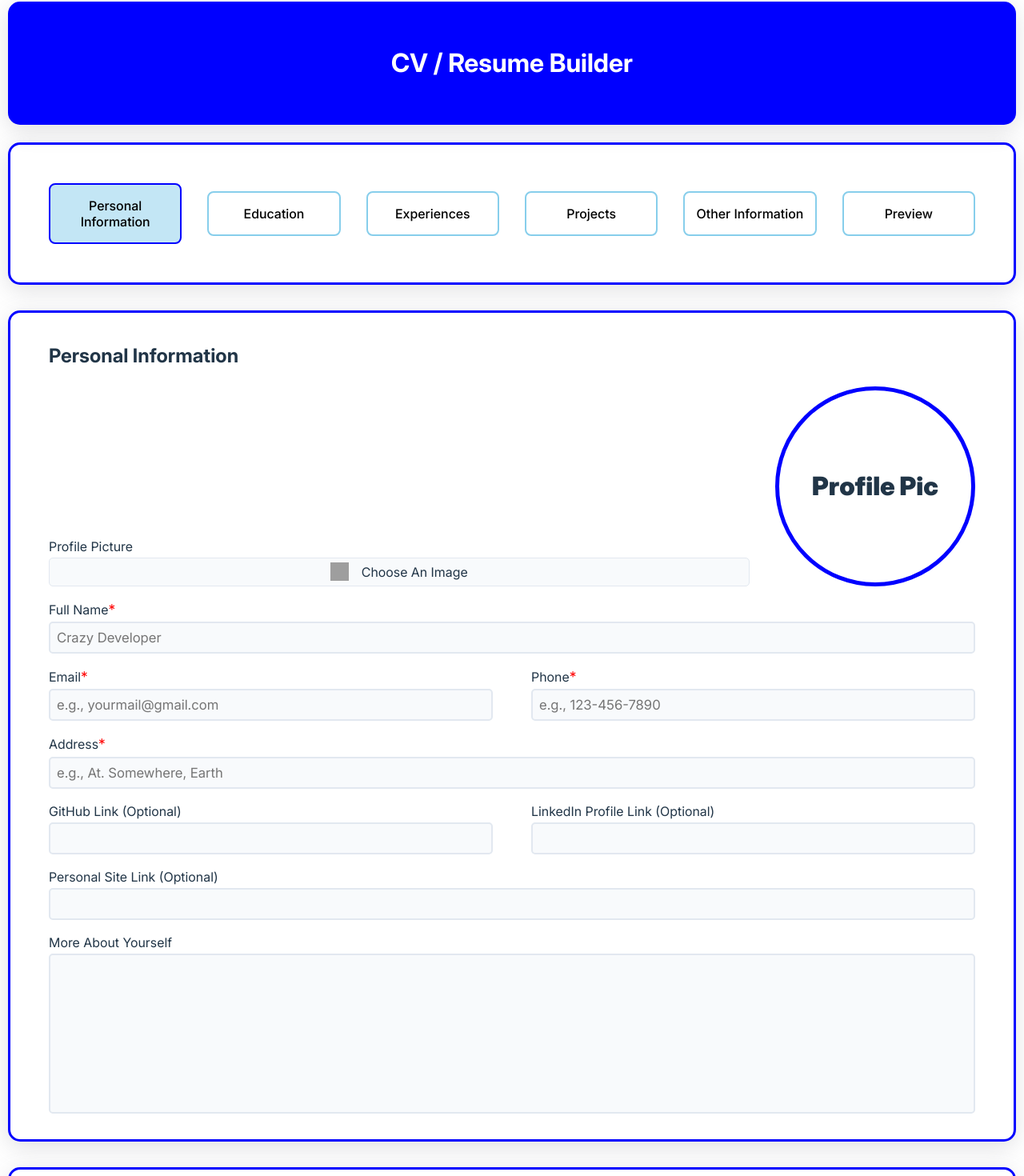
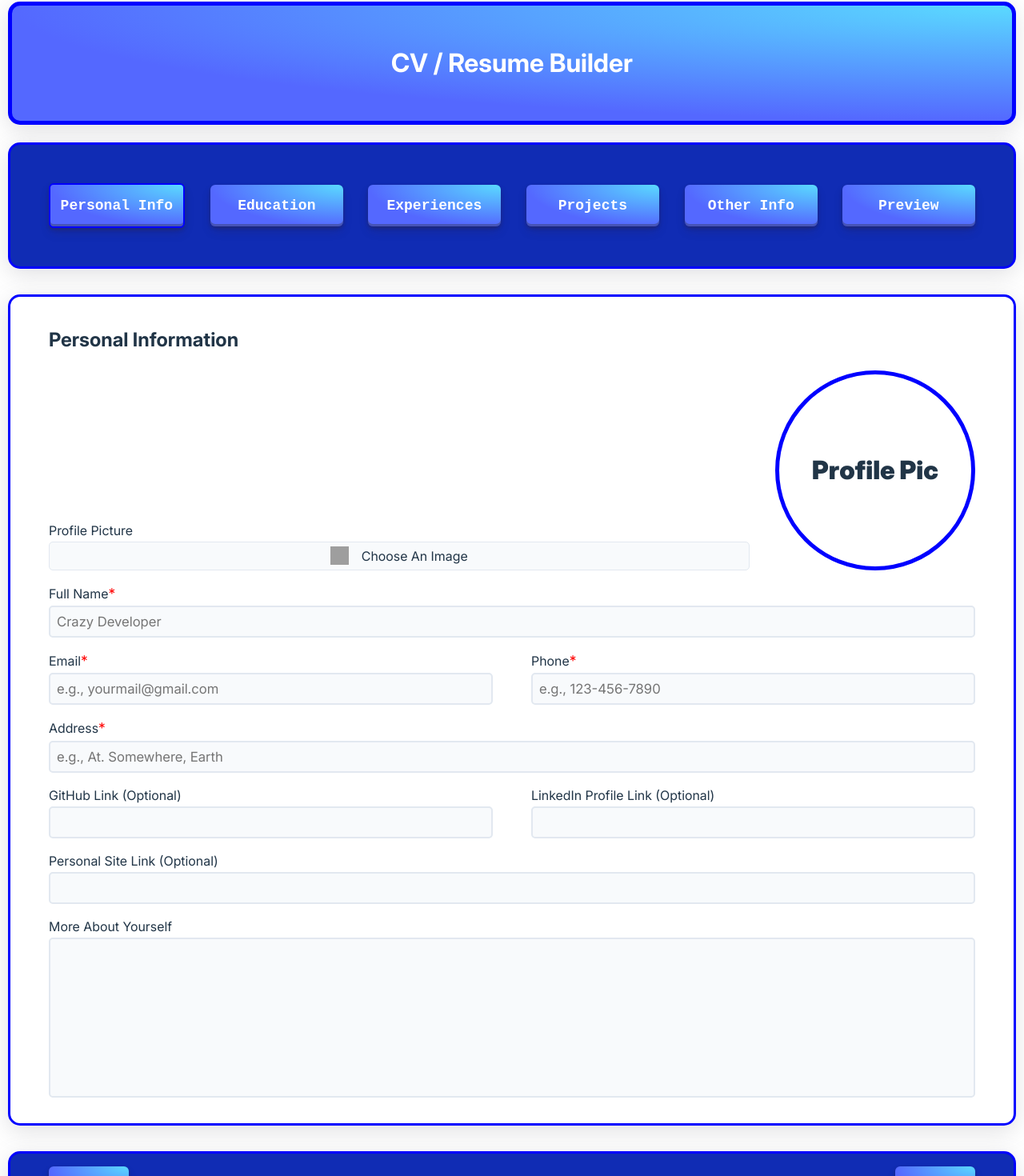
Before and after one commit to yashu483/odin-cv-application, a React (Vite) app: page / in a window 1280 px wide. Shown: the part 29-1499 px from the top of the page at 80% size. Built offline with nearby package versions, Linux system fonts and the light colour scheme; grey boxes are pictures that could not be loaded.

Commit message:
style: change button background and effects

```diff
--- a/src/components/Body.jsx
+++ b/src/components/Body.jsx
@@ -22,13 +22,13 @@ const personalInfo = {
 };
 const SECTIONS = [
   {
-    name: "Personal Information",
+    name: "Personal Info",
     key: "personalInfo",
   },
   { name: "Education", key: "education" },
   { name: "Experiences", key: "experience" },
   { name: "Projects", key: "projects" },
-  { name: "Other Information", key: "otherInfo" },
+  { name: "Other Info", key: "otherInfo" },
   { name: "Preview", key: "preview" },
 ];
 
@@ -57,7 +57,7 @@ function Header({ selectedSection, changeSection }) {
             key={section.key}
             type="button"
             onClick={() => changeSection(section.key)}
-            className={`section-buttons ${
+            className={`button-29 ${
               selectedSection === section.key ? "selected-section-button" : ""
             }`}
           >
@@ -68,12 +68,45 @@ function Header({ selectedSection, changeSection }) {
     </header>
   );
 }
-function Footer() {
+function Footer({ selectedSection, changeSection }) {
+  const navigateButtonHandler = function navigateButtonHandler(e) {
+    let selectedSectionIndex;
+    let indexToSelect;
+    SECTIONS.forEach((item, index) => {
+      if (item.key === selectedSection) {
+        selectedSectionIndex = index;
+      }
+    });
+    if (
+      (selectedSectionIndex === 0 && e.target.id === "previous") ||
+      (selectedSectionIndex === SECTIONS.length - 1 && e.target.id === "next")
+    )
+      return;
+    else {
+      if (e.target.id === "previous") indexToSelect = selectedSectionIndex - 1;
+      else indexToSelect = selectedSectionIndex + 1;
+    }
+    changeSection(SECTIONS[indexToSelect].key);
+  };
   return (
     <footer>
       <nav className="elevated">
-        <button type="button">Previous</button>
-        <button type="button">Next</button>
+        <button
+          type="button"
+          id="previous"
+          className="button-29"
+          onClick={navigateButtonHandler}
+        >
+          Previous
+        </button>
+        <button
+          type="button"
+          id="next"
+          className="button-29"
+          onClick={navigateButtonHandler}
+        >
+          Next
+        </button>
       </nav>
       <h3 className="footer-link">
         <a href="#">Created By Yashu</a>
@@ -175,7 +208,7 @@ function Body() {
         otherInfo={otherInfo}
         setOtherInfo={setOtherInfo}
       />
-      <Footer />
+      <Footer selectedSection={selectedSection} changeSection={changeSection} />
     </>
   );
 }
--- a/src/components/OtherInfo.jsx
+++ b/src/components/OtherInfo.jsx
@@ -100,6 +100,7 @@ const ShowOtherInfo = function ShowOtherInfo({ otherInfo, setOtherInfo }) {
               otherInfoCategoryArray={otherInfo[key]}
               otherInfo={otherInfo}
               setOtherInfo={setOtherInfo}
+              key={key}
             />
           );
         })}
--- a/src/styles/Body.css
+++ b/src/styles/Body.css
@@ -31,7 +31,11 @@ header > h1 {
   border: 5px solid blue;
   border-radius: 15px;
   padding: 3rem 0;
-  background-color: blue;
+  background-image: radial-gradient(
+    100% 100% at 100% 0,
+    #5adaff 0,
+    #5468ff 100%
+  );
   color: white;
 }
 header > nav {
@@ -42,10 +46,66 @@ header > nav {
   border-radius: 15px;
   padding: 3rem 3rem;
   gap: 2rem;
+  /* background-color: rgb(209, 190, 246); */
+  /* background-image: linear-gradient(to right, #d1bef6 0%, #845ab0 100%); */
+  background-color: #102cb4;
 }
 .selected-section-button {
   border: 2px solid rgb(0, 0, 255) !important ;
   background-color: rgb(135, 206, 235, 0.5);
+}
+
+/* CSS */
+.button-29 {
+  align-items: center;
+  appearance: none;
+  background-image: radial-gradient(
+    100% 100% at 100% 0,
+    #5adaff 0,
+    #5468ff 100%
+  );
+  border: 0;
+  border-radius: 6px;
+  box-shadow: rgba(45, 35, 66, 0.4) 0 2px 4px,
+    rgba(45, 35, 66, 0.3) 0 7px 13px -3px, rgba(58, 65, 111, 0.5) 0 -3px 0 inset;
+  box-sizing: border-box;
+  color: white;
+  font-weight: 600;
+  width: 100px;
+  flex-wrap: wrap;
+  cursor: pointer;
+  display: flex;
+  font-family: "JetBrains Mono", monospace;
+
+  justify-content: center;
+
+  list-style: none;
+
+  position: relative;
+
+  text-decoration: none;
+  transition: box-shadow 0.15s, transform 0.15s;
+  user-select: none;
+  -webkit-user-select: none;
+  touch-action: manipulation;
+  will-change: box-shadow, transform;
+  font-size: 18px;
+}
+
+.button-29:focus {
+  box-shadow: #3c4fe0 0 0 0 1.5px inset, rgba(45, 35, 66, 0.4) 0 2px 4px,
+    rgba(45, 35, 66, 0.3) 0 7px 13px -3px, #3c4fe0 0 -3px 0 inset;
+}
+
+.button-29:hover {
+  box-shadow: rgba(45, 35, 66, 0.4) 0 4px 8px,
+    rgba(45, 35, 66, 0.3) 0 7px 13px -3px, #3c4fe0 0 -3px 0 inset;
+  transform: translateY(-2px);
+}
+
+.button-29:active {
+  box-shadow: #3c4fe0 0 3px 7px inset;
+  transform: translateY(2px);
 }
 header > nav > button {
   padding: 1rem 10px;
@@ -67,6 +127,7 @@ footer > nav {
   border-radius: 15px;
   padding: 1rem 3rem;
   gap: 2rem;
+  background-color: #102cb4;
 }
 
 footer > nav > button {
--- a/src/styles/Education.css
+++ b/src/styles/Education.css
@@ -39,12 +39,101 @@
   border: 2px solid black;
 }
 
-.education-add-button {
+/* .education-add-button {
   border: 2px solid gray;
   font-weight: 800;
   background-color: skyblue;
+} */
+
+/* CSS */
+/* .education-add-button {
+  background-color: rgb(39, 174, 97);
+  background-image: none;
+  background-position: 0 90%;
+  background-repeat: repeat no-repeat;
+  border-radius: 15px 225px 255px 15px 15px 255px 225px 15px;
+  border-style: solid;
+  border-width: 2px;
+  box-shadow: rgba(0, 0, 0, 0.2) 15px 28px 25px -18px;
+  box-sizing: border-box;
+  color: #41403e;
+  cursor: pointer;
+  font-size: 1rem;
+  padding: 0.75rem;
+  text-decoration: none;
+  transition: all 235ms ease-in-out;
+  border-bottom-left-radius: 15px 255px;
+  border-bottom-right-radius: 225px 15px;
+  border-top-left-radius: 255px 15px;
+  border-top-right-radius: 15px 225px;
+  user-select: none;
+  -webkit-user-select: none;
+  touch-action: manipulation;
 }
 
+.education-add-button:hover {
+  box-shadow: rgba(0, 0, 0, 0.3) 2px 8px 8px -5px;
+  transform: translate3d(0, 2px, 0);
+}
+
+.education-add-button:focus {
+  box-shadow: rgba(0, 0, 0, 0.3) 2px 8px 4px -6px;
+} */
+
+/* CSS */
+.education-add-button,
+.download-button {
+  background-color: #3dd1e7;
+  border: 0 solid #e5e7eb;
+  box-sizing: border-box;
+  color: #000000;
+  display: flex;
+  font-size: 1rem;
+  font-weight: 700;
+  justify-content: center;
+  line-height: 1.75rem;
+  padding: 0.75rem 1.65rem;
+  position: relative;
+  text-align: center;
+  text-decoration: none #000000 solid;
+  text-decoration-thickness: auto;
+  width: 100%;
+  position: relative;
+  cursor: pointer;
+  user-select: none;
+  -webkit-user-select: none;
+  touch-action: manipulation;
+}
+
+.education-add-button:focus,
+.download-button:focus {
+  outline: 0;
+}
+
+.education-add-button::after,
+.download-button::after {
+  content: "";
+  position: absolute;
+  border: 1px solid #000000;
+  bottom: 4px;
+  left: 4px;
+  width: calc(100% - 1px);
+  height: calc(100% - 1px);
+}
+
+.education-add-button:hover::after,
+.download-button:hover::after {
+  bottom: 2px;
+  left: 2px;
+}
+
+@media (min-width: 768px) {
+  .education-add-button,
+  .download-button {
+    padding: 0.75rem 3rem;
+    font-size: 1.25rem;
+  }
+}
 .educational-detail > p {
   text-align: start;
 }
```
